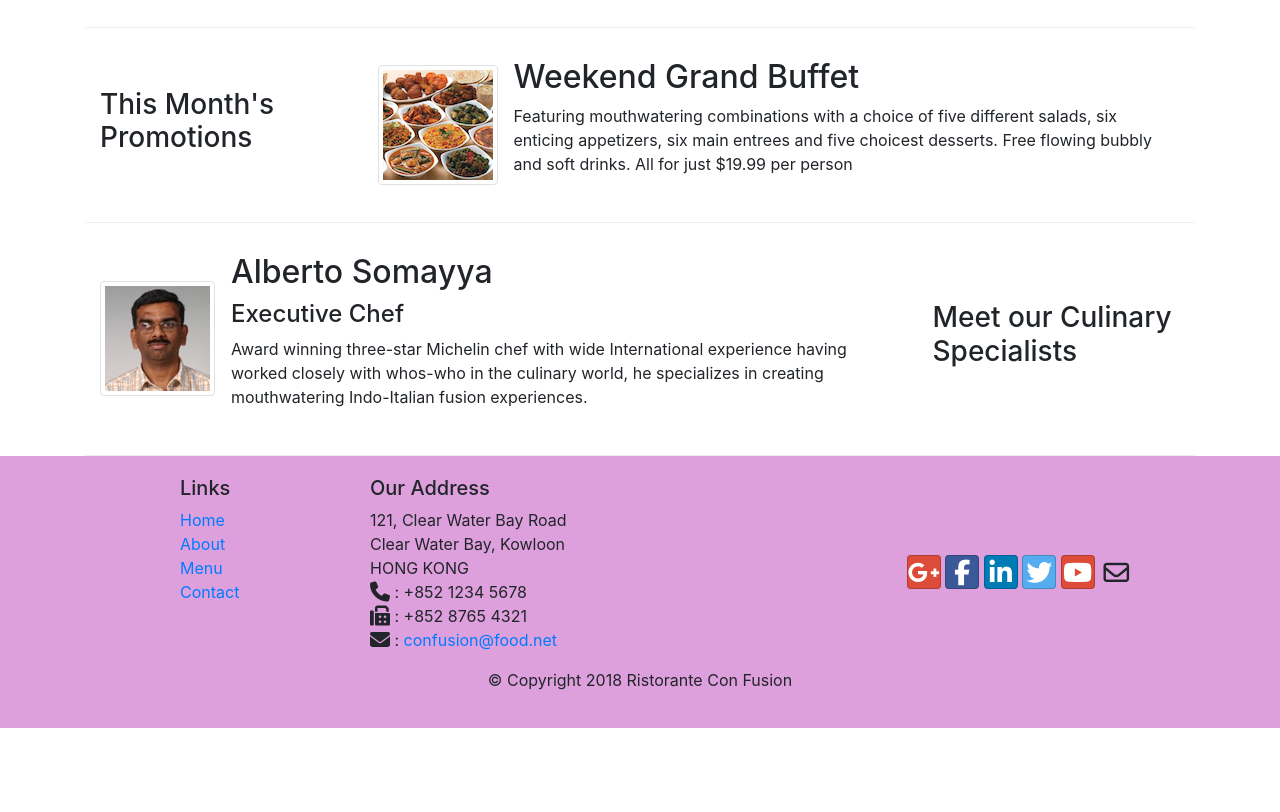
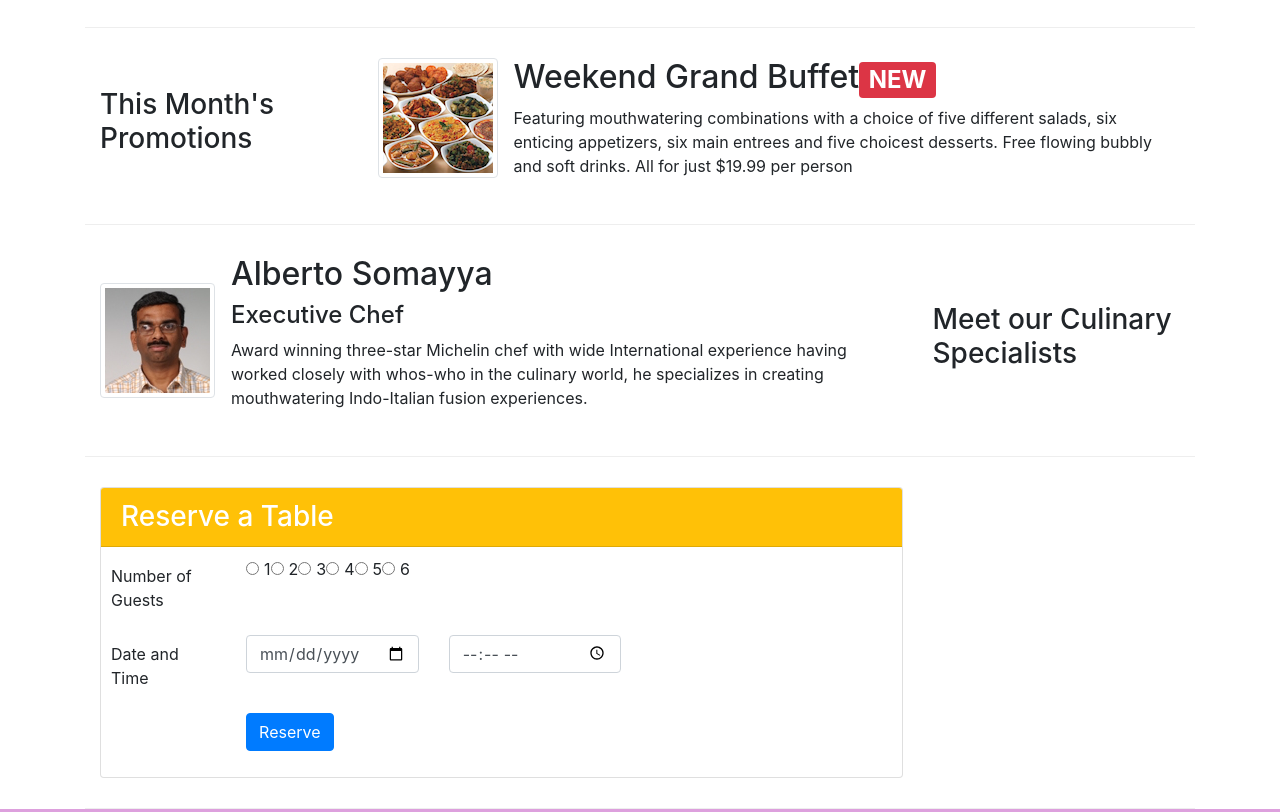
Before and after one commit to LamiaRimty/Bootstap4, a plain HTML site: page index.html in a window 1280 px wide. Shown: the part 503-1315 px from the top of the page. Before the commit the page ends 1231 px from the top, so only its background shows below. Drawn offline with nearby package versions, Linux system fonts and the light colour scheme; files whose address does not match are found by name.

Commit message:
Assignment2:Task-1

```diff
--- a/index.html
+++ b/index.html
@@ -69,9 +69,9 @@
             </div>
             <div class="col col-sm col-md">
                 <div class="media">
-                <img class="d-flex mr-3 img-thumbnail align-self-center" src="img/buffet.png" alt="buffet " >
+                <img class="d-flex mr-3 img-thumbnail align-self-right "  src="img/buffet.png" alt="buffet ">
                 <div class="media-body">
-                <h2>Weekend Grand Buffet</h2>
+                <h2>Weekend Grand Buffet<span class="badge badge-danger"> NEW</span></h2>
                 <p class="d-none d-sm-block">Featuring mouthwatering combinations with a choice of five different salads, six enticing appetizers, six main entrees and five choicest desserts. Free flowing bubbly and soft drinks. All for just $19.99 per person </p>
                 </div>
                 </div>
@@ -93,7 +93,73 @@
             </div>
             </div>
         </div>
+
+        <div class="row row-content align-items-center">
+
+            <div class="col-12 col-sm-9">
+                <div class="offset-col-sm" >
+                    <div class="card">
+                      <h3 class="card-header bg-warning text-white" >Reserve a Table</h3>
+                 <form action="" style="  margin:0px;  padding: 10px; ">
+
+                    <div class="form-group row">
+                        <label for="GuestNumber" class="col-12 col-md-2 col-form-label">Number of Guests</label>
+                        <div class="col-5 col-md-3">
+                            <div class="form-check form-check-inline radio-container" >
+
+                                <input class="form-check-input" type="radio" name="one" id="one" value="option1">
+                                    <label class="form-check-label" for="one" >1</label>
+
+                                <input class="form-check-input" type="radio" name="two" id="two" value="option2">
+                                    <label class="form-check-label" for="two">2</label>
+
+                                <input class="form-check-input" type="radio" name="three" id="three" value="option3">
+                                    <label class="form-check-label" for="three">3</label>
+
+                                <input class="form-check-input" type="radio" name="four" id="four" value="option4">
+                                    <label class="form-check-label" for="four">4</label>
+
+                                <input class="form-check-input" type="radio" name="five" id="five" value="option5">
+                                    <label class="form-check-label" for="five">5</label>
+
+
+                                <input class="form-check-input" type="radio" name="six" id="six value="option6">
+                                    <label class="form-check-label" for="six">6</label>
+
+                                </div>
+                        </div>
+
+                    </div>
+
+                    <div class="form-group row">
+                        <label for="ReserveTime" class="col-12 col-md-2 col-form-label">Date and Time</label>
+                        <div class="col-5 col-md-3">
+                         <!--   <input class="datepicker" data-date-format="mm/dd/yyyy"> !-->
+                            <input type="date" class="form-control" id="date" name="date" placeholder="Date">
+                        </div>
+                        <div class="col-5 col-md-3">
+                            <input type="time" class="form-control" id="time" name="time" placeholder="Time">
+                        </div>
+
+
+                    </div>
+
+                    <div class="form-group row">
+                        <div class="offset-md-2 col-md-10">
+
+                            <button type="submit" class="btn btn-primary">Reserve</button>
+                        </div>
+                    </div>
+
+                    </form>
+                    </div>
+                </div>
+            </div>
+        </div>
+
     </div>
+
+
 
     <footer class="footer">
         <div class="container">
```
Also changed, not shown: style.css (line endings or trailing spaces).
